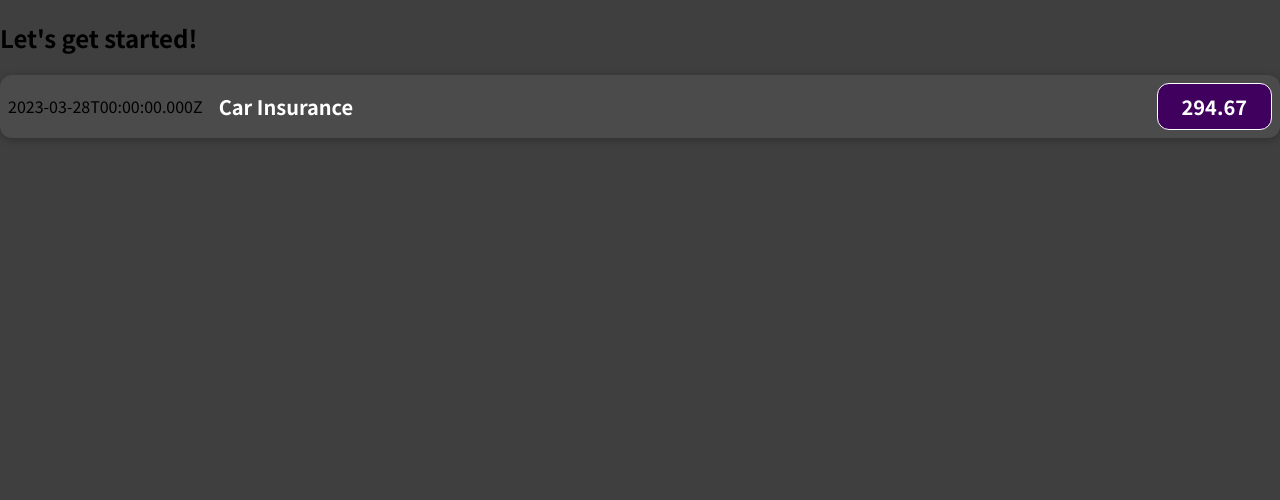
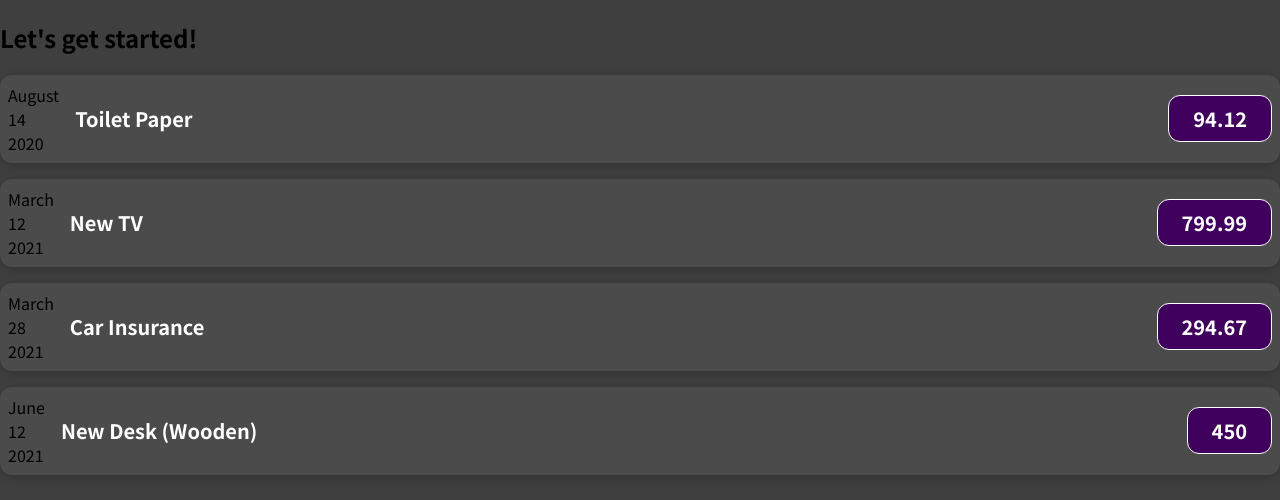
Before and after one commit to gralka/how-i-learned-react, a JavaScript app: page / in a window 1280 px wide. Shown: the top 500 px of the page. Built offline with nearby package versions, Linux system fonts and the light colour scheme.

Commit message:
Use props to pass data to ExpenseItem component

```diff
--- a/src/App.js
+++ b/src/App.js
@@ -1,10 +1,52 @@
 import ExpenseItem from './components/ExpenseItem';
 
 function App() {
+  const expenses = [
+    {
+      id: 'e1',
+      title: 'Toilet Paper',
+      amount: 94.12,
+      date: new Date(2020, 7, 14)
+    },
+    {
+      id: 'e2',
+      title: 'New TV',
+      amount: 799.99,
+      date: new Date(2021, 2, 12)
+    },
+    {
+      id: 'e3',
+      title: 'Car Insurance',
+      amount: 294.67,
+      date: new Date(2021, 2, 28)
+    },
+    {
+      id: 'e4',
+      title: 'New Desk (Wooden)',
+      amount: 450,
+      date: new Date(2021, 5, 12)
+    }
+  ];
+
   return (
     <div>
       <h2>Let's get started!</h2>
-      <ExpenseItem></ExpenseItem>
+      <ExpenseItem
+        date={expenses[0].date}
+        title={expenses[0].title}
+        price={expenses[0].amount} />
+      <ExpenseItem
+        date={expenses[1].date}
+        title={expenses[1].title}
+        price={expenses[1].amount} />
+      <ExpenseItem
+        date={expenses[2].date}
+        title={expenses[2].title}
+        price={expenses[2].amount} />
+      <ExpenseItem
+        date={expenses[3].date}
+        title={expenses[3].title}
+        price={expenses[3].amount} />
     </div>
   );
 }
--- a/src/components/ExpenseItem.js
+++ b/src/components/ExpenseItem.js
@@ -1,16 +1,20 @@
 import './ExpenseItem.css';
 
-function ExpenseItem() {
-  const expenseDate = new Date(2023, 2, 28);
-  const expenseTitle = 'Car Insurance';
-  const expenseAmount = 294.67;
+function ExpenseItem(props) {
+  const month = props.date.toLocaleString('en-US', { month: 'long' });
+  const day = props.date.toLocaleString('en-US', { day: '2-digit' });
+  const year = props.date.getFullYear();
 
   return (
     <div className="expense-item">
-      <div>{ expenseDate.toISOString() }</div>
+      <div>
+        <div>{ month }</div>
+        <div>{ day }</div>
+        <div>{ year }</div>
+      </div>
       <div className="expense-item__description">
-        <h2>{ expenseTitle }</h2>
-        <div className="expense-item__price">{ expenseAmount }</div>
+        <h2>{ props.title }</h2>
+        <div className="expense-item__price">{ props.price }</div>
       </div>
     </div>
   );
```
